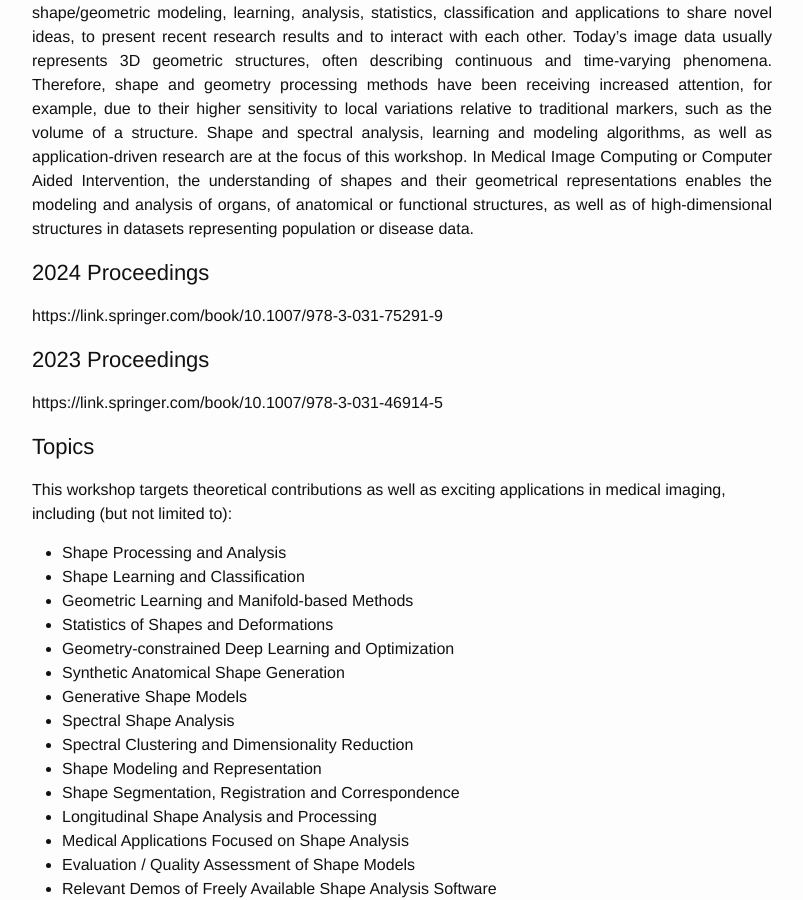
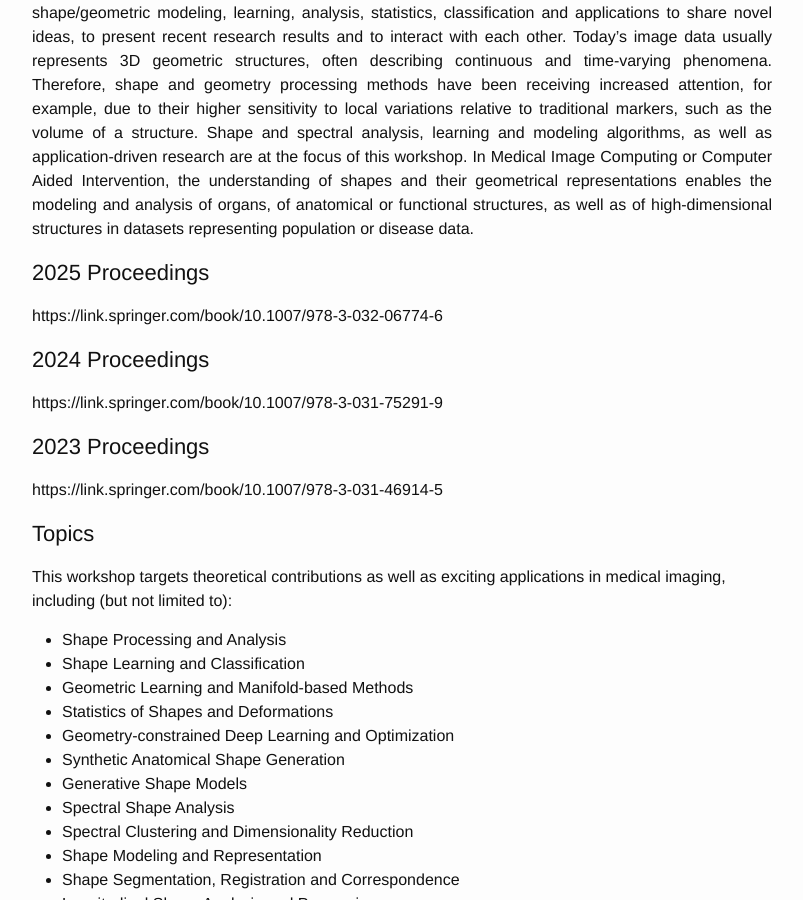
Before and after one commit to shapemi/shapemi.github.io, a Jekyll site: the page built from index.md, in a window 1280 px wide and 900 px high, scrolled down 592 px. Shown: the whole window, without its empty margins (238-1041 px from the left). Built offline with Jekyll 4.4.1, drawn with Linux system fonts in a browser that asks for light colours; our own code applies the rules of GitHub Pages for plain Markdown files.

Commit message:
Update index.md

```diff
--- a/index.md
+++ b/index.md
@@ -6,6 +6,10 @@ The goal of this workshop continues being a venue for the presentation of the le
 
 Today’s image data usually represents 3D geometric structures, often describing continuous and time-varying phenomena. Therefore, shape and geometry processing methods have been receiving increased attention, for example, due to their higher sensitivity to local variations relative to traditional markers, such as the volume of a structure. Shape and spectral analysis, learning and modeling algorithms, as well as application-driven research are at the focus of this workshop. In Medical Image Computing or Computer Aided Intervention, the understanding of shapes and their geometrical representations enables the modeling and analysis of organs, of anatomical or functional structures, as well as of high-dimensional structures in datasets representing population or disease data.
  </p>
+
+# 2025 Proceedings
+
+https://link.springer.com/book/10.1007/978-3-032-06774-6
 
 # 2024 Proceedings
 
```
